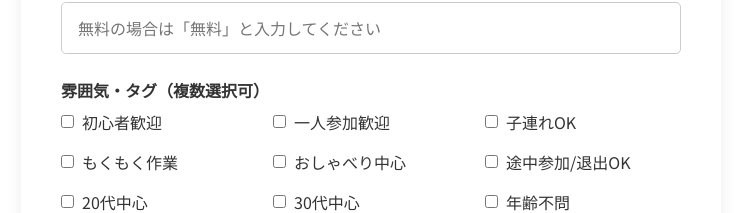
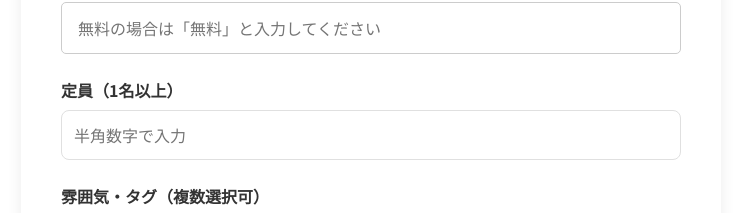
Before and after one commit to calme-calma/neighbor-link, a Vue app: page /create-event in a window 1280 px wide. Shown: the part 996-1209 px from the top of the page, without its empty margins (269-1010 px from the left). Built offline with nearby package versions, Linux system fonts and the light colour scheme; no server answers; the database is empty; sample sign-in values are in the browser's storage.

Commit message:
Feat: Implement event capacity and handle full status

```diff
--- a/src/components/CreateEvent.vue
+++ b/src/components/CreateEvent.vue
@@ -18,7 +18,8 @@ const eventData = ref({
   location: '',
   category: '',
   price: '', // ★ 参加費フィールドを追加
-  tags: []    // ★ 雰囲気タグ（複数選択なので配列）を追加
+  tags: [],    // ★ 雰囲気タグ（複数選択なので配列）を追加
+  capacity: null // ★ 定員フィールドを追加 (初期値はnull)
 });
 
 // ★ 雰囲気タグの選択肢リストを定義
@@ -169,6 +170,19 @@ onMounted(async () => {
         <input type="text" id="price" v-model="eventData.price" placeholder="無料の場合は「無料」と入力してください">
       </div>
 
+      <!-- 定員 -->
+      <div class="form-group">
+        <label for="capacity">定員（1名以上）</label>
+        <input
+          type="number"
+          id="capacity"
+          v-model.number="eventData.capacity"
+          min="1"
+          placeholder="半角数字で入力"
+          required
+        >
+      </div>
+
       <!-- 雰囲気タグ -->
       <div class="form-group">
         <label>雰囲気・タグ（複数選択可）</label>
--- a/src/components/EventDetail.vue
+++ b/src/components/EventDetail.vue
@@ -38,6 +38,15 @@ const formattedDate = computed(() => {
     hour: '2-digit',
     minute: '2-digit'
   });
+});
+
+const isFull = computed(() => {
+  // 定員が設定されていない、または0の場合は満員としない
+  if (!event.value || !event.value.capacity || event.value.capacity <= 0) {
+    return false;
+  }
+  // 現在の参加者数が定員以上であればtrue (満員) を返す
+  return attendeeCount.value >= event.value.capacity;
 });
 
 // --- ★ データ取得ロジックを大幅に強化 ---
@@ -156,7 +165,16 @@ const openProfileModal = () => {
     </div>
 
     <div class="floating-footer">
-      <button v-if="isLoggedIn" @click="handleAttend" class="join-button">このイベントに参加する</button>
+      <!-- <button v-if="isLoggedIn" @click="handleAttend" class="join-button">このイベントに参加する</button> -->
+      <button
+        v-if="isLoggedIn"
+        @click="handleAttend"
+        class="join-button"
+        :disabled="isFull"
+      >
+        {{ isFull ? '満員御礼' : 'このイベントに参加する' }}
+      </button>
+
       <RouterLink v-else to="/login" class="join-button">参加するにはログイン</RouterLink>
     </div>
   </div>
@@ -272,6 +290,16 @@ hr {
   transform: scale(1.02);
 }
 
+.join-button:disabled {
+  background-color: #ccc;
+  cursor: not-allowed;
+  transform: none; /* ホバーエフェクトも無効化 */
+}
+
+.join-button:disabled:hover {
+  background-color: #ccc; /* ホバーしても色が変わらないように */
+}
+
 .loading-container {
   padding: 2rem;
   text-align: center;
```
